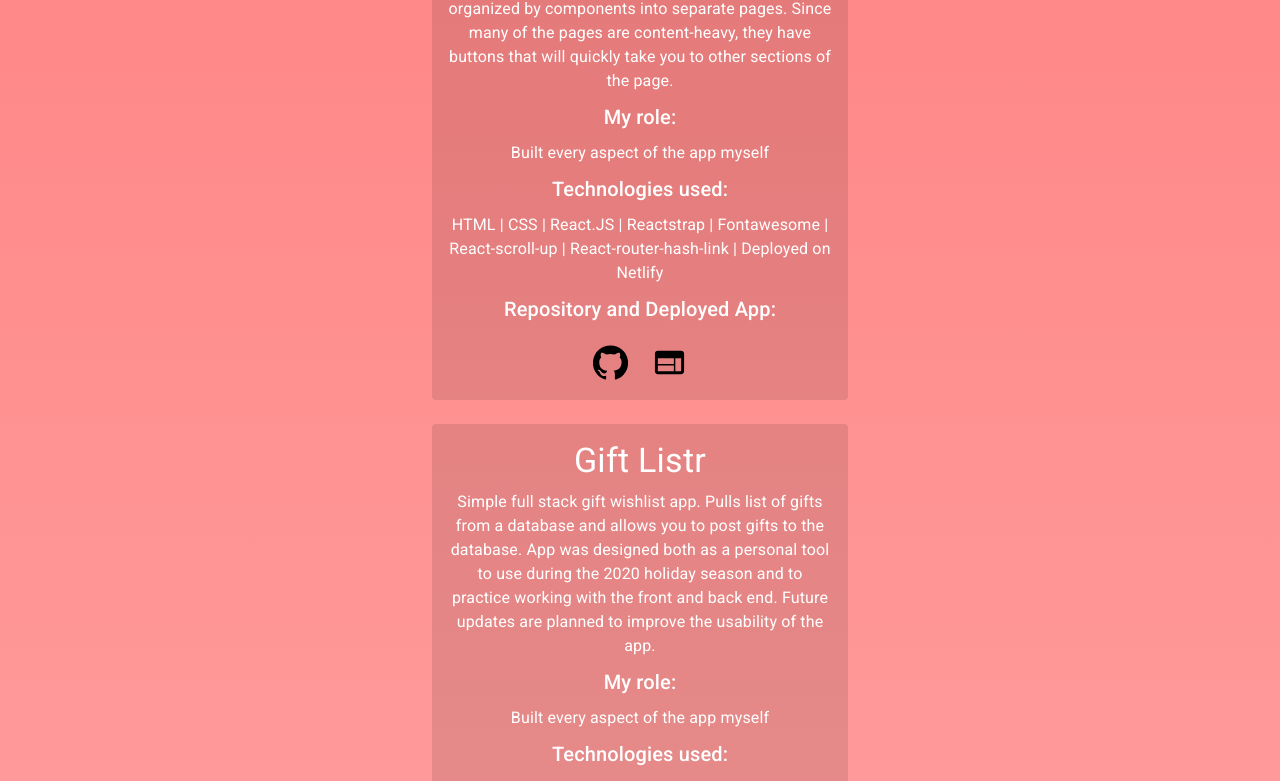
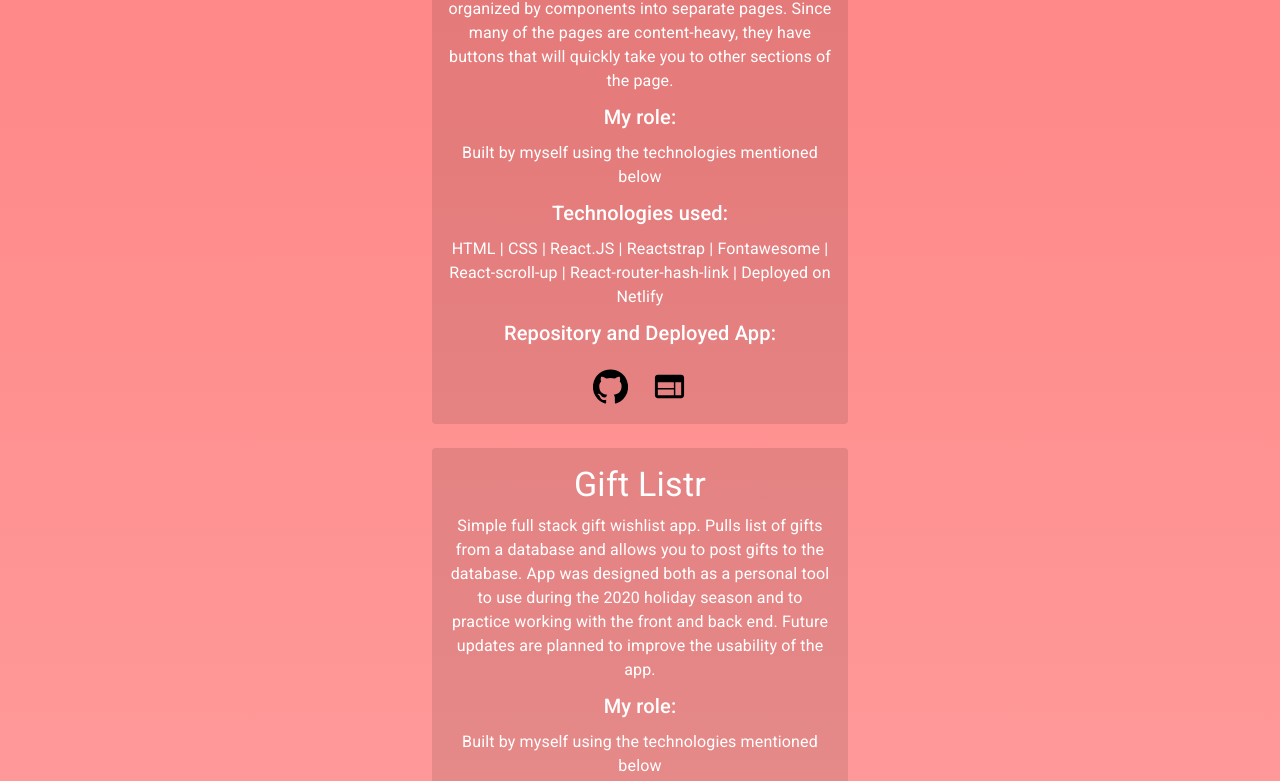
Before and after one commit to tironam/PortfolioReact, a React (Create React App) app: page / in a window 1280 px wide. Shown: the part 1518-2299 px from the top of the page. Built offline with nearby package versions, Linux system fonts and the light colour scheme.

Commit message:
changed content in projects

```diff
--- a/src/pages/About/About.js
+++ b/src/pages/About/About.js
@@ -180,7 +180,7 @@ const About = props => {
                     <ProjectCard
                         name="MCU and You"
                         description="A multi-page React site, designed as an informational resource for all things related to the Marvel Cinematic Universe. Sections of the site are organized by components into separate pages. Since many of the pages are content-heavy, they have buttons that will quickly take you to other sections of the page."
-                        role="Built every aspect of the app myself"
+                        role="Built by myself using the technologies mentioned below"
                         tech="HTML | CSS | React.JS | Reactstrap | Fontawesome | React-scroll-up | React-router-hash-link | Deployed on Netlify"
                         GitHub="https://github.com/tironam/MarvelResource"
                         App="https://mcuandyou.com/"
@@ -188,7 +188,7 @@ const About = props => {
                     <ProjectCard
                         name="Gift Listr"
                         description="Simple full stack gift wishlist app. Pulls list of gifts from a database and allows you to post gifts to the database. App was designed both as a personal tool to use during the 2020 holiday season and to practice working with the front and back end. Future updates are planned to improve the usability of the app."
-                        role="Built every aspect of the app myself"
+                        role="Built by myself using the technologies mentioned below"
                         tech="HTML | CSS | JavaScript | Express | NodeJS | MySQL | Axios | .ENV | Bootstrap | Heroku | JawsDB"
                         GitHub="https://github.com/tironam/christmaslistr"
                         App="https://tranquil-journey-72389.herokuapp.com/"
```
